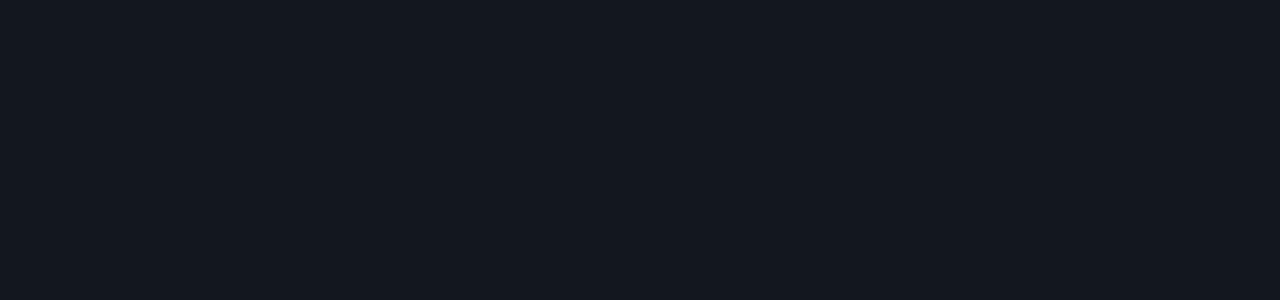
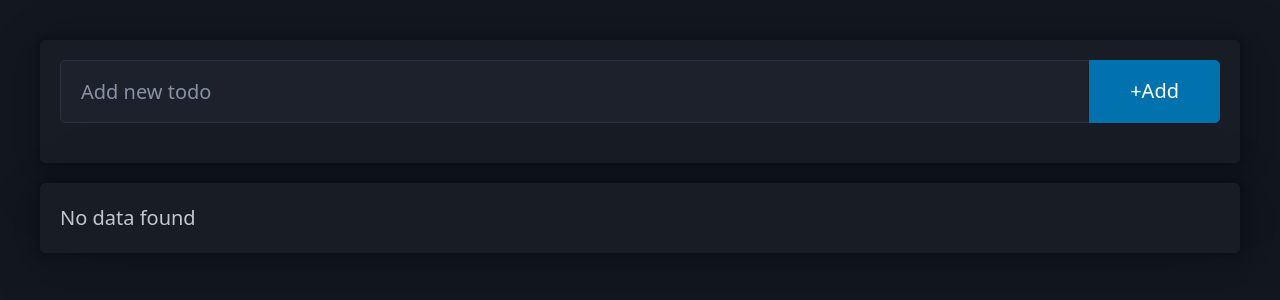
Before and after one commit to guneyin/todo-app, a SvelteKit app in the folder todo-ui/: page / in a window 1280 px wide. Shown: the top 300 px of the page. Built offline with nearby package versions, Linux system fonts and the light colour scheme.

Commit message:
[todo-u] todo app main page implemented
page has two parts: input box and todo list. works with basic functionality

```diff
--- a/todo-ui/src/routes/+page.svelte
+++ b/todo-ui/src/routes/+page.svelte
@@ -1,2 +1,30 @@
 <script lang="ts">
+    let todo = $state('');
+    let todos = $state([]) as string[];
 </script>
+
+<article data-testid="add-item">
+    <fieldset role="group">
+        <input
+                id="todo-item"
+                name="todo-item"
+                type="text"
+                placeholder="Add new todo"
+                aria-label="Add new todo"
+                bind:value={todo}
+        />
+        <input type="submit" value="+Add" onclick={() => todos.push(todo)}/>
+    </fieldset>
+</article>
+
+<article data-testid="todos">
+    {#if todos.length === 0}
+        <span>No data found</span>
+    {:else}
+        <ul>
+            {#each todos as item}
+                <li>{item}</li>
+            {/each}
+        </ul>
+    {/if}
+</article>
```
